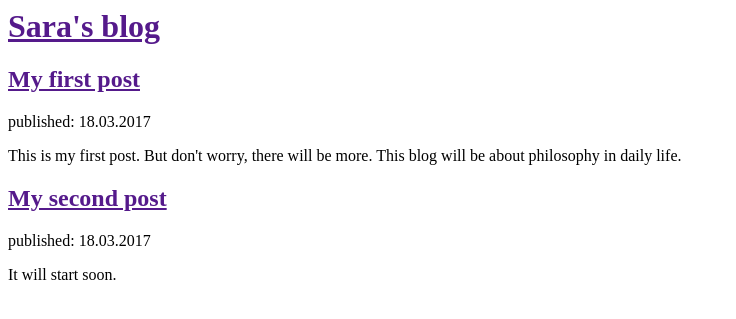
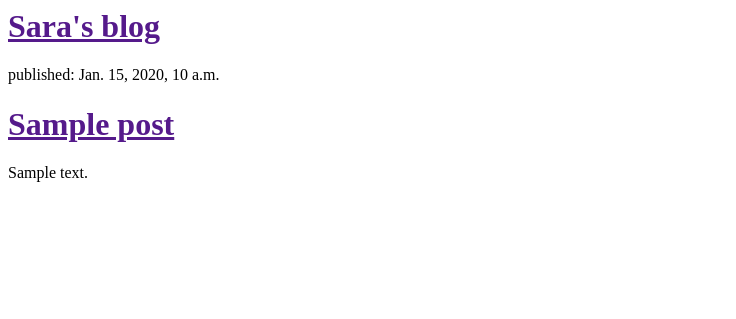
Before and after one commit to krystynabiller/my-first-blog, a Django app: template blog/templates/blog/post_list.html in a window 1280 px wide. Shown: the top 319 px of the page, without its empty margins (0-736 px from the left). Run offline with Django 3.2, Linux system fonts and the light colour scheme; the template is opened without the code that fills it: values that come from a table or form of the project are taken from there, others are empty; tables that the repository leaves empty hold one stand-in row (values such as "Sample post").

Commit message:
Modified templates to display posts from databse

```diff
--- a/blog/templates/blog/post_list.html
+++ b/blog/templates/blog/post_list.html
@@ -7,16 +7,13 @@
             <h1><a href="">Sara's blog</a></h1>
         </div>
 
-        <div>
-            <h2><a href="">My first post</a></h2>
-            <p>published: 18.03.2017</p>
-            <p>This is my first post. But don't worry, there will be more. This blog will be about philosophy in daily life.</p>
-        </div>
+{% for post in posts %}
+    <div>
+        <p>published: {{ post.published_date }}</p>
+        <h1><a href="">{{ post.title }}</a></h1>
+        <p>{{ post.text|linebreaksbr }}</p>
+    </div>
+{% endfor %}
 
-        <div>
-            <h2><a href="">My second post</a></h2>
-            <p>published: 18.03.2017</p>
-            <p>It will start soon.</p>
-        </div>
     </body>
 </html>
--- a/blog/views.py
+++ b/blog/views.py
@@ -1,4 +1,7 @@
 from django.shortcuts import render
+from django.utils import timezone
+from .models import Post
 
 def post_list(request):
-    return render(request, 'blog/post_list.html', {})
+    posts = Post.objects.filter(published_date__lte=timezone.now()).order_by('published_date')
+    return render(request, 'blog/post_list.html', {'posts': posts})
```
